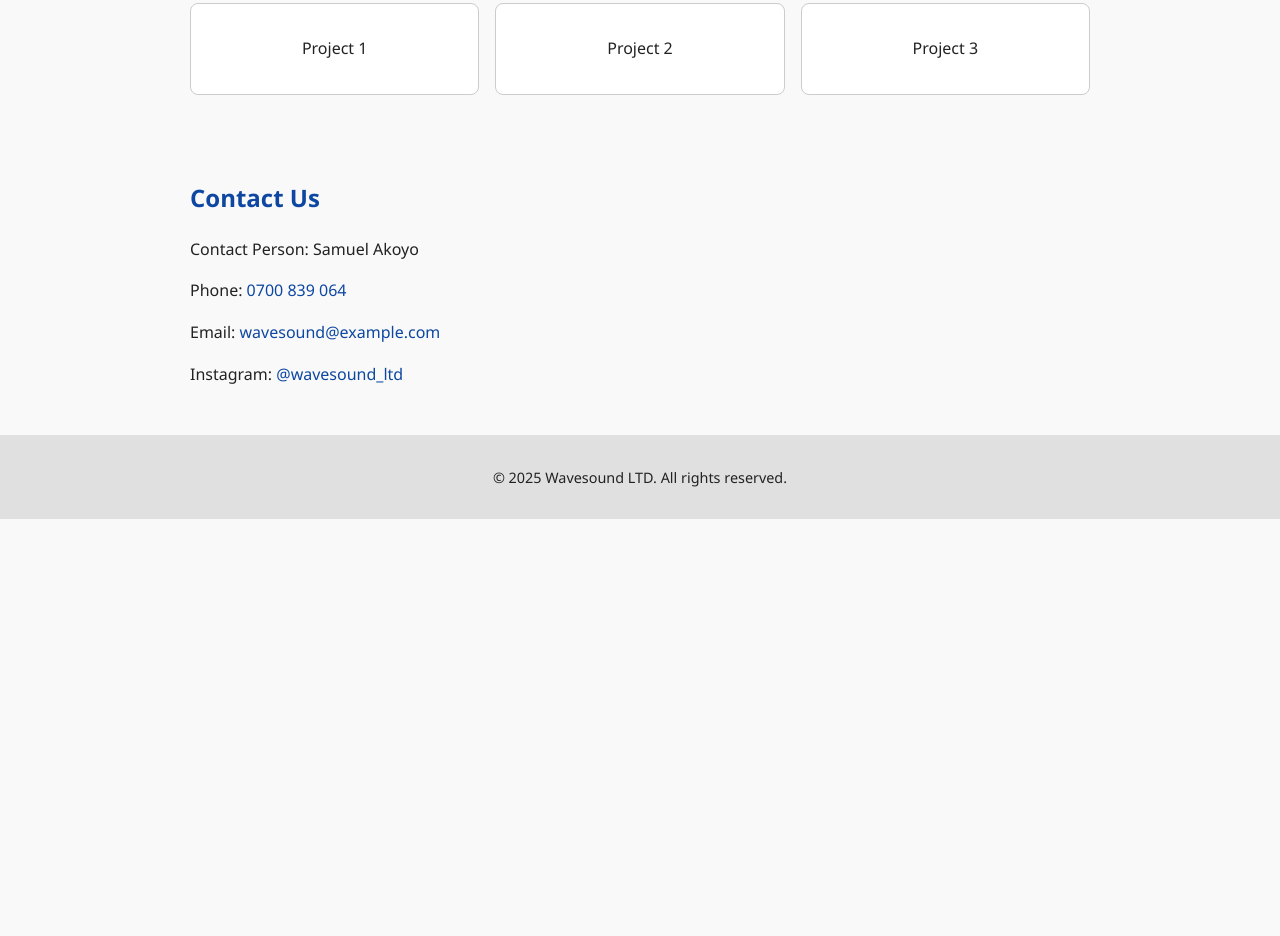
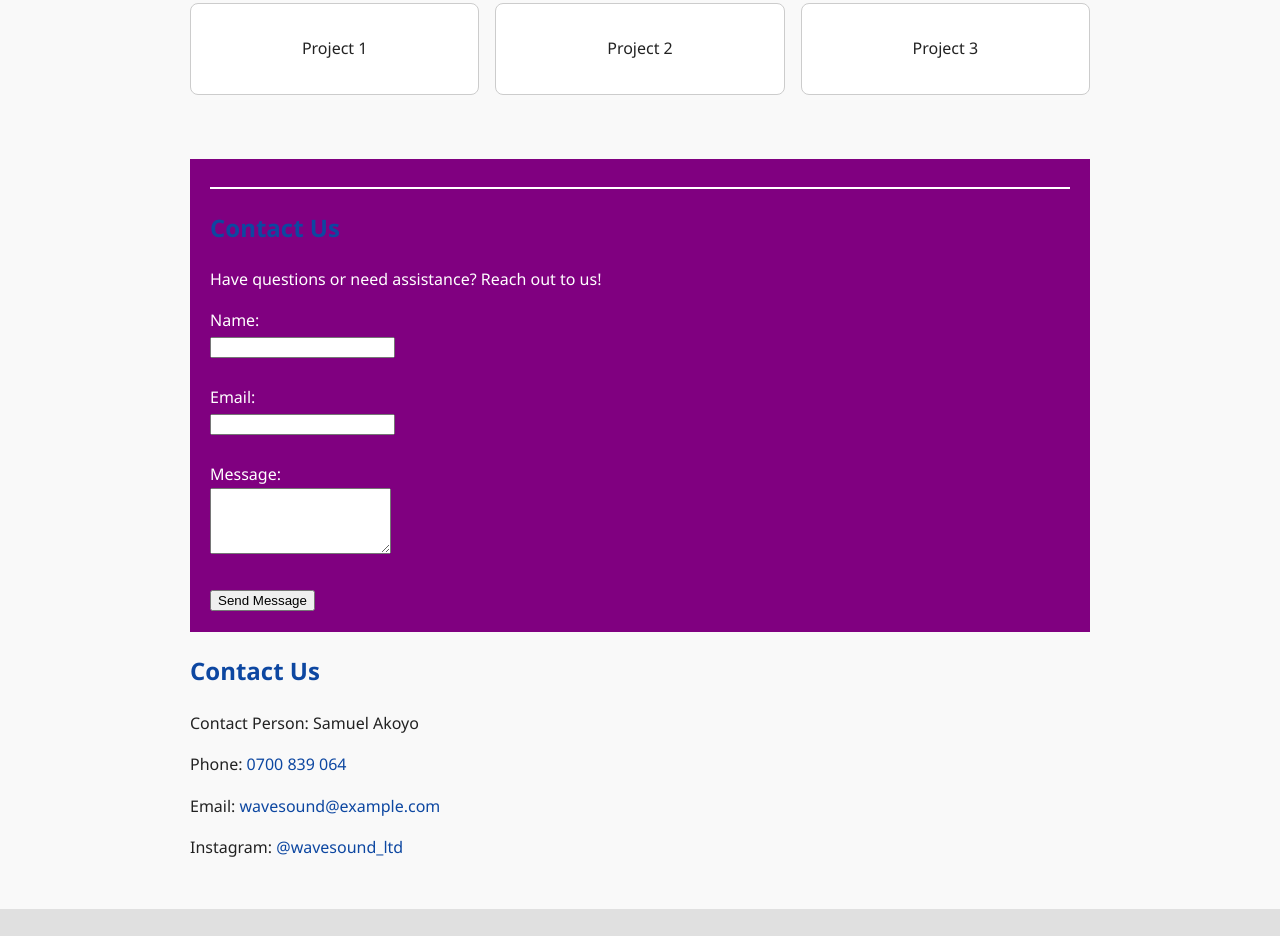
Before and after one commit to WaveSoundLtd/wavesoundltd, a plain HTML site: page index.html in a window 1280 px wide. Shown: the part 1327-2263 px from the top of the page. Before the commit the page ends 1846 px from the top, so only its background shows below. Drawn offline with Linux system fonts and the light colour scheme.

Commit message:
Adding widget area

```diff
--- a/index.html
+++ b/index.html
@@ -63,6 +63,25 @@
   </section>
 
   <section id="contact">
+    <!-- Contact Us Widget Area -->
+<div style="background-color: purple; color: white; padding: 20px;">
+  <hr style="border: 1px solid white; margin-bottom: 20px;">
+  <h2>Contact Us</h2>
+  <p>Have questions or need assistance? Reach out to us!</p>
+  <form action="#" method="post">
+    <label for="name">Name:</label><br>
+    <input type="text" id="name" name="name" required><br><br>
+
+    <label for="email">Email:</label><br>
+    <input type="email" id="email" name="email" required><br><br>
+
+    <label for="message">Message:</label><br>
+    <textarea id="message" name="message" rows="4" required></textarea><br><br>
+
+    <button type="submit">Send Message</button>
+  </form>
+</div>
+
     <h2>Contact Us</h2>
     <p>Contact Person: Samuel Akoyo</p>
     <p>Phone: <a href="tel:+254700839064">0700 839 064</a></p>
```
